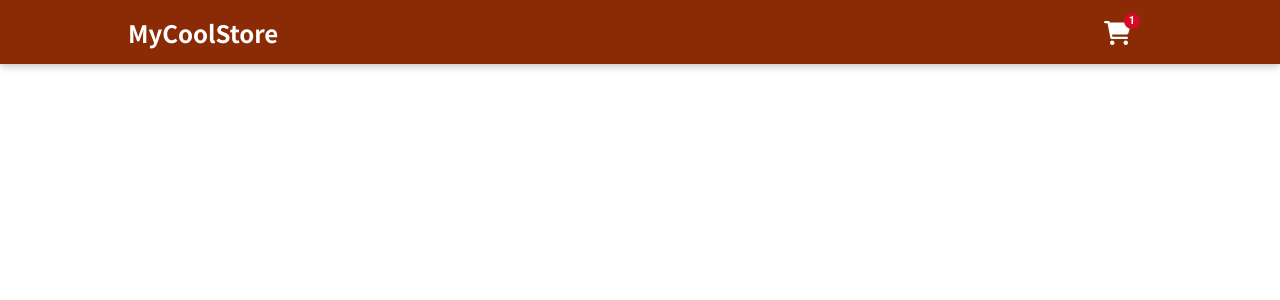
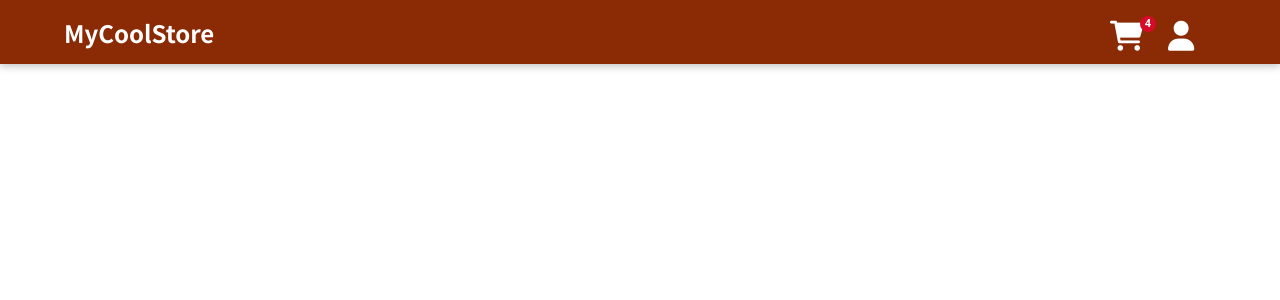
Before and after one commit to DavidPerelman/my-new-cool-store, a React (Create React App) app: page / in a window 1280 px wide. Shown: the top 300 px of the page. Built offline with nearby package versions, Linux system fonts and the light colour scheme.

Commit message:
setup Popover

```diff
--- a/src/components/Cart/CartIcon/CartIcon.js
+++ b/src/components/Cart/CartIcon/CartIcon.js
@@ -1,10 +1,11 @@
 import classes from './CartIcon.module.css';
 
-const CartIcon = () => {
+const CartIcon = ({ type, count, amount }) => {
+  console.log(count);
   return (
     <div className={classes.cart}>
-      <span className={classes.count}>1</span>
-      <i className={`fas fa-shopping-cart fa-xl ${classes.cartIcon}`}></i>
+      {count && <span className={classes.count}>{amount}</span>}
+      <i className={`fas ${type} fa-lg ${classes.cartIcon}`}></i>
     </div>
   );
 };
--- a/src/components/Cart/CartIcon/CartIcon.module.css
+++ b/src/components/Cart/CartIcon/CartIcon.module.css
@@ -36,7 +36,7 @@
   font-family: 'Roboto', sans-serif;
   font-weight: bold;
   left: 0px;
-  margin-left: 20px;
+  margin-left: 30px;
 }
 
 .cartIcon {
--- a/src/components/Layout/Header/Header.module.css
+++ b/src/components/Layout/Header/Header.module.css
@@ -9,7 +9,7 @@
   display: flex;
   justify-content: space-between;
   align-items: center;
-  padding: 0 10%;
+  padding: 0 5%;
   box-shadow: 0 2px 8px rgba(0, 0, 0, 0.25);
   z-index: 10;
 }
--- a/src/components/Layout/HeaderCartButton/HeaderCartButton.js
+++ b/src/components/Layout/HeaderCartButton/HeaderCartButton.js
@@ -1,8 +1,17 @@
-import React from 'react';
+import React, { Fragment } from 'react';
 import CartIcon from '../../Cart/CartIcon/CartIcon';
+import Popover from '../../UI/Popover/Popover';
+import classes from './HeaderCartButton.module.css';
 
 const HeaderCartButton = () => {
-  return <CartIcon />;
+  return (
+    <div className={classes.HeaderCartButton}>
+      <Popover
+        icon={<CartIcon type='fa-shopping-cart' count={true} amount={4} />}
+      ></Popover>
+      <Popover icon={<CartIcon type='fa-user' />}></Popover>
+    </div>
+  );
 };
 
 export default HeaderCartButton;
--- a/src/components/Layout/HeaderCartButton/HeaderCartButton.module.css
+++ b/src/components/Layout/HeaderCartButton/HeaderCartButton.module.css
@@ -10,6 +10,11 @@
   align-items: center;
   border-radius: 25px;
   font-weight: bold;
+}
+
+.HeaderCartButton {
+  display: flex;
+  gap: 10px;
 }
 
 .button:hover,
--- /dev/null
+++ b/src/components/UI/Popover/Popover.js
@@ -0,0 +1,13 @@
+import React from 'react';
+import classes from './Popover.module.css';
+
+const Popover = ({ icon, children }) => {
+  return (
+    <div className={classes.popover__wrapper}>
+      <h2 className={classes.popover__title}>{icon}</h2>
+      <div className={classes.popover__content}>{children}</div>
+    </div>
+  );
+};
+
+export default Popover;
--- /dev/null
+++ b/src/components/UI/Popover/Popover.module.css
@@ -0,0 +1,53 @@
+/* Popover styling */
+
+a {
+  text-decoration: none;
+}
+
+/* .popover__title {
+  font-size: 24px;
+  line-height: 36px;
+  text-decoration: none;
+  color: rgb(228, 68, 68);
+  text-align: center;
+  padding: 15px 0;
+} */
+
+.popover__wrapper {
+  position: relative;
+  margin-top: 1rem;
+  display: inline-block;
+}
+.popover__content {
+  opacity: 0;
+  visibility: hidden;
+  position: absolute;
+  left: -20px;
+  transform: translate(0, 10px);
+  background-color: white;
+  padding: 1.5rem;
+  box-shadow: 0 2px 5px 0 rgba(0, 0, 0, 0.26);
+  width: auto;
+}
+.popover__content:before {
+  position: absolute;
+  z-index: -1;
+  content: '';
+  right: calc(50% - 10px);
+  top: -8px;
+  border-style: solid;
+  border-width: 0 10px 10px 10px;
+  border-color: transparent transparent white transparent;
+  transition-duration: 0.3s;
+  transition-property: transform;
+}
+.popover__wrapper:hover .popover__content {
+  z-index: 10;
+  opacity: 1;
+  visibility: visible;
+  transform: translate(0, -20px);
+  transition: all 0.5s cubic-bezier(0.75, -0.02, 0.2, 0.97);
+}
+.popover__message {
+  text-align: center;
+}
```
